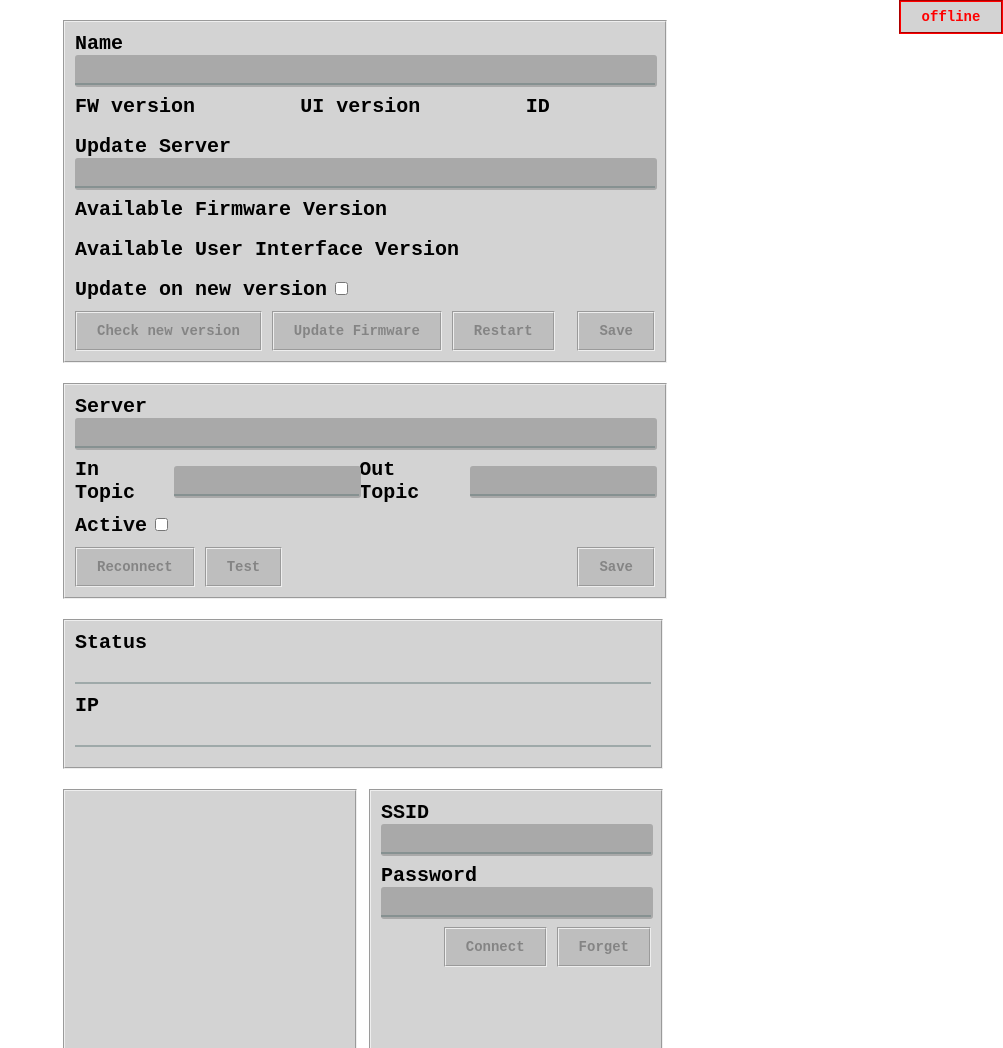
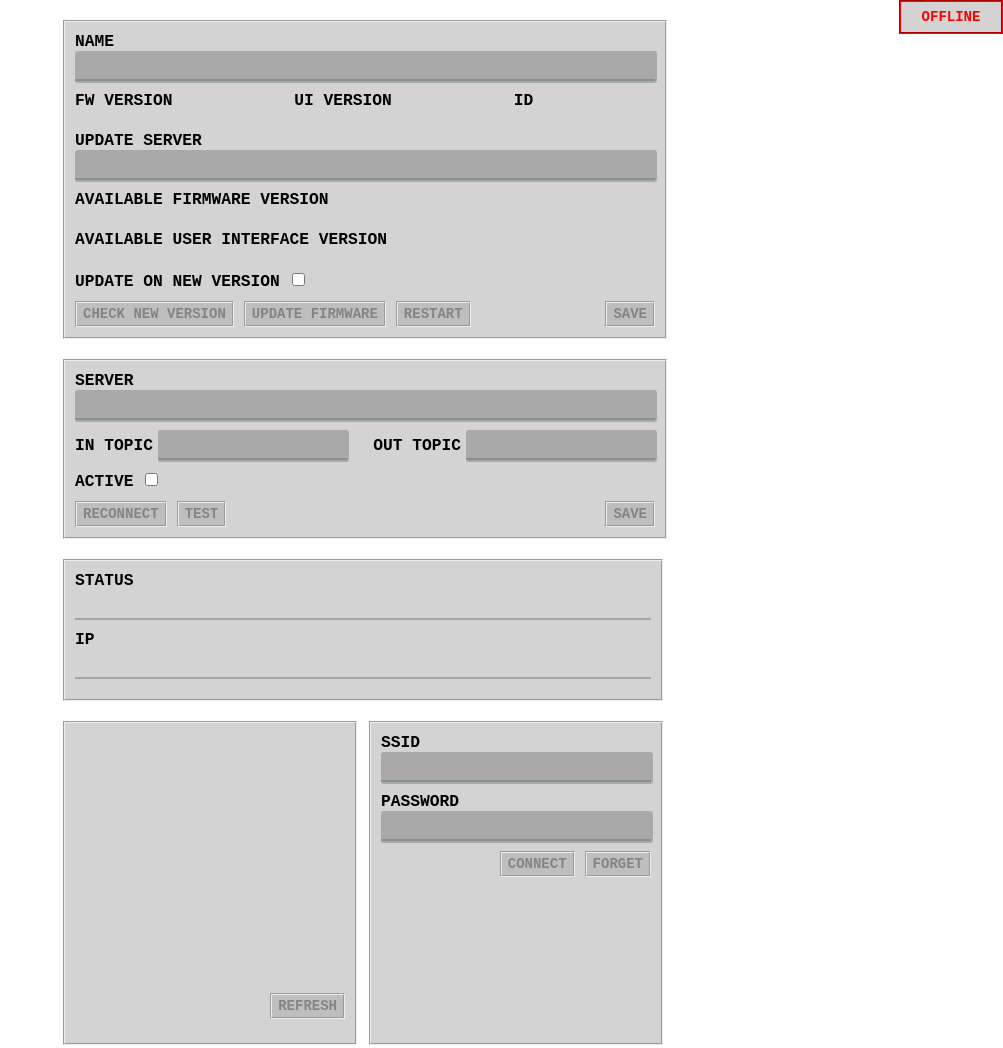
Before and after one commit to tlveiga/max-v2, a website built with webpack: page web_src/index.html in a window 1280 px wide. Shown: the top 1048 px of the page, without its empty margins (277-1280 px from the left). Built offline with nearby package versions, Linux system fonts and the light colour scheme; no server answers.

Commit message:
more retro

```diff
--- a/web_src/style.css
+++ b/web_src/style.css
@@ -15,7 +15,8 @@ body {
   justify-content: center;
   align-content: flex-start;
   padding-top: 20px;
-  font-family: 'Segoe UI', Tahoma, Geneva, Verdana, sans-serif;
+  font-family: monospace;
+  text-transform: uppercase;
 }
 
 main {
@@ -34,7 +35,8 @@ main {
 label {
   font-size: 125%;
   font-weight: bold;
-  font-family: 'Courier New', Courier, monospace;
+  font-family: monospace;
+  text-transform: uppercase;
 }
 
 label.no-input {
@@ -87,10 +89,11 @@ button {
   border: none;
   background-color: rgb(139, 139, 139);
   color: rgb(0, 0, 0);
-  font-family: 'Courier New', Courier, monospace;
+  font-family: monospace;
+  text-transform: uppercase;
   font-size: 14px;
   font-weight: bolder;
-  padding: 10px 20px;
+  padding: 3px 6px;
   /* border-radius: 3px; */
   border: groove 2px;
   transition: background-color 0.4s ease-in-out, color 0.2s ease-in-out 0.2s;
@@ -215,7 +218,8 @@ section.info, section.mqtt {
   display: none;
   justify-content: center;
   align-items: center;
-  font-family: 'Courier New', Courier, monospace;
+  font-family: monospace;
+  text-transform: uppercase;
   font-size: 14px;
   font-weight: bolder;
 }
```
Also changed, not shown: 1 other file.
